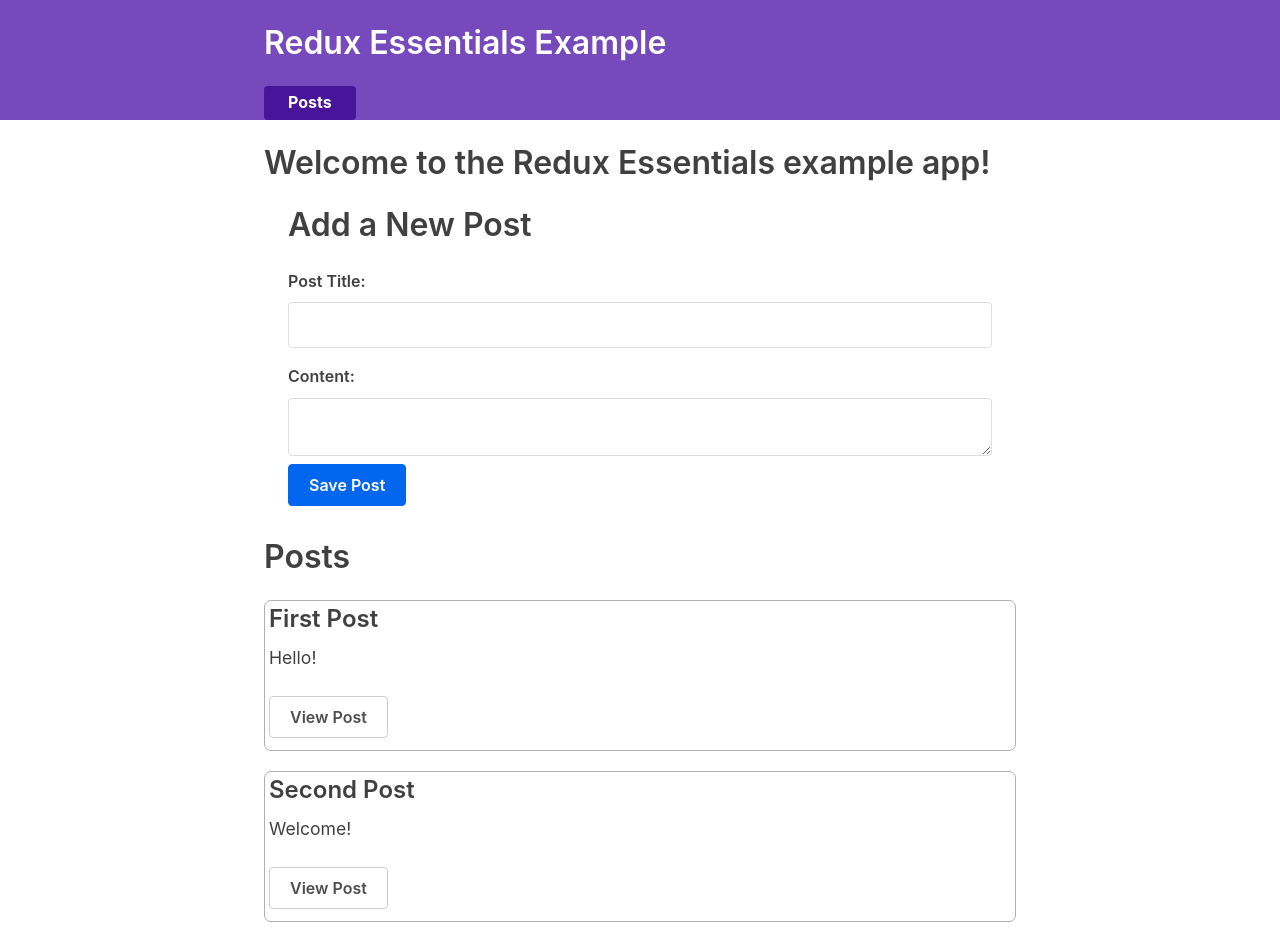
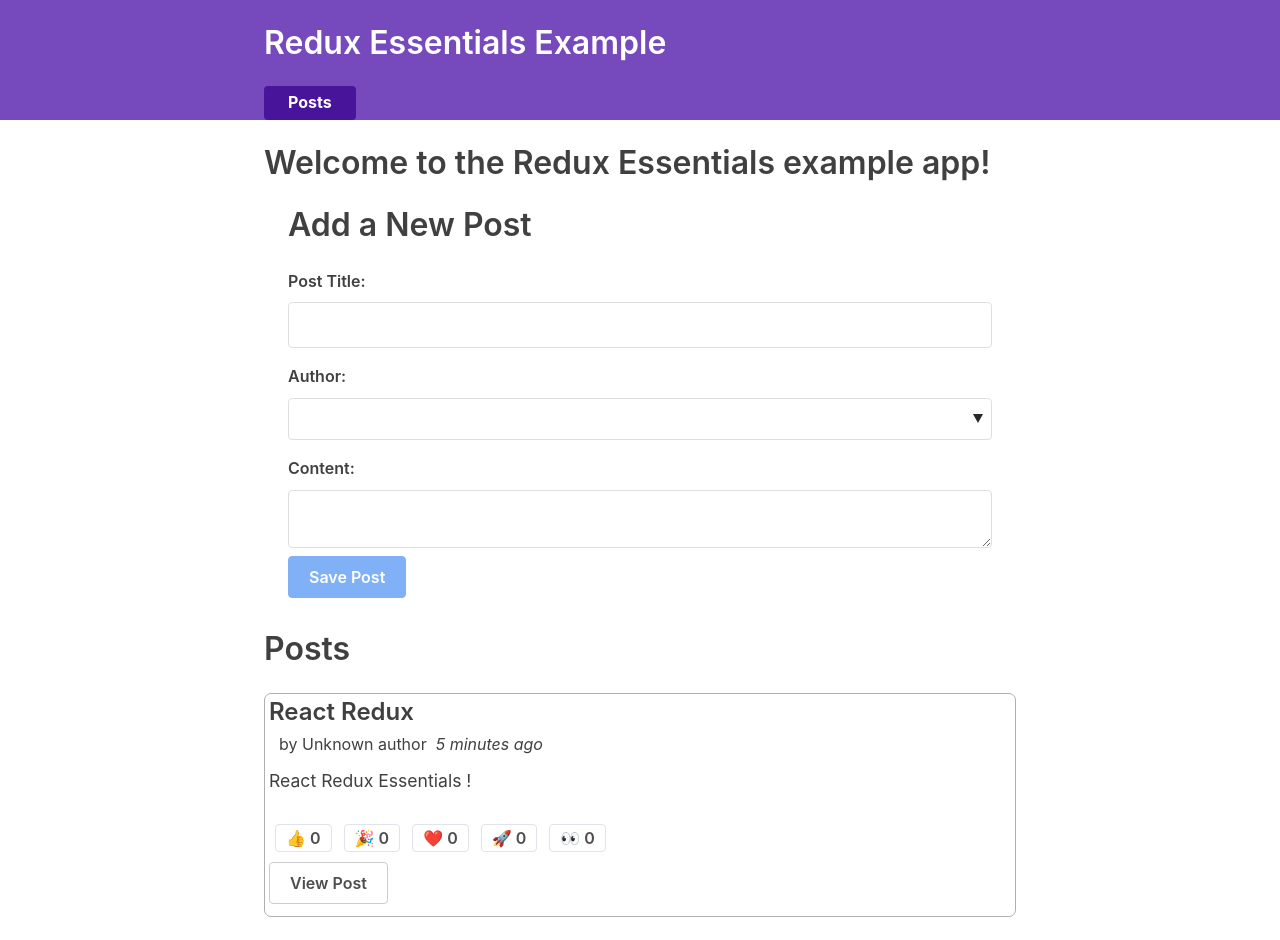
Before and after one commit to Mahadi-Hasan-Sopon/redux-essentials-practice, a React (Create React App) app: page / in a window 1280 px wide. Shown: the top 940 px of the page. Built offline with nearby package versions, Linux system fonts and the light colour scheme; what @mswjs/data, mock-socket, txtgen would draw is missing.

Commit message:
Added Author, Timestamp & Reaction Buttons

```diff
--- a/package.json
+++ b/package.json
@@ -23,7 +23,7 @@
     "txtgen": "^2.2.4"
   },
   "scripts": {
-    "start": "react-scripts start",
+    "start": "react-scripts --openssl-legacy-provider start",
     "build": "react-scripts build",
     "test": "react-scripts test",
     "eject": "react-scripts eject"
--- a/src/app/store.js
+++ b/src/app/store.js
@@ -1,9 +1,11 @@
 import { configureStore } from '@reduxjs/toolkit'
 
 import postsReducer from '../features/posts/postsSlice'
+import usersReducer from '../features/users/usersSlice'
 
 export default configureStore({
   reducer: {
     posts: postsReducer,
+    users: usersReducer,
   },
 })
--- a/src/features/posts/AddPostForm.jsx
+++ b/src/features/posts/AddPostForm.jsx
@@ -1,24 +1,37 @@
 import { useState } from 'react'
 
-import { nanoid } from '@reduxjs/toolkit'
-import { useDispatch } from 'react-redux'
+//import { nanoid } from '@reduxjs/toolkit'
+import { useDispatch, useSelector } from 'react-redux'
 import { postAdded } from './postsSlice'
 
 const AddPostForm = () => {
   const [title, setTitle] = useState('')
   const [content, setContent] = useState('')
+  const [userId, setUserId] = useState('')
 
   const dispatch = useDispatch()
+  const users = useSelector((state) => state.users)
 
   const onTitleChanged = (e) => setTitle(e.target.value)
   const onContentChanged = (e) => setContent(e.target.value)
+  const onAuthorChanged = (e) => setUserId(e.target.value)
 
   const onSavePostClicked = () => {
     if (!title && !content) return alert('Enter Post Title & Content')
-    dispatch(postAdded(title, content))
+    //dispatch(postAdded({ id: nanoid(), title, content }))
+    dispatch(postAdded(title, content, userId))
     setTitle('')
     setContent('')
   }
+
+  const canSave = Boolean(title) && Boolean(content) && Boolean(userId)
+
+  const usersOptions = users.map((user) => (
+    <option key={user.id} value={user.id}>
+      {user.name}
+    </option>
+  ))
+
   return (
     <section>
       <h2>Add a New Post</h2>
@@ -31,6 +44,11 @@
           value={title}
           onChange={onTitleChanged}
         />
+        <label htmlFor="postAuthor">Author:</label>
+        <select id="postAuthor" value={userId} onChange={onAuthorChanged}>
+          <option value=""></option>
+          {usersOptions}
+        </select>
         <label htmlFor="postContent">Content:</label>
         <textarea
           id="postContent"
@@ -38,7 +56,12 @@
           value={content}
           onChange={onContentChanged}
         />
-        <button type="button" onClick={onSavePostClicked}>
+        {
+          // <button type="button" onClick={onSavePostClicked}>
+          //   Save Post
+          // </button>
+        }
+        <button type="button" onClick={onSavePostClicked} disabled={!canSave}>
           Save Post
         </button>
       </form>
--- /dev/null
+++ b/src/features/posts/PostAuthor.js
@@ -0,0 +1,13 @@
+import { useSelector } from 'react-redux'
+
+export const PostAuthor = ({ userId }) => {
+  const author = useSelector((state) =>
+    state.users.find((user) => user.id === userId)
+  )
+
+  return (
+    <span style={{ marginLeft: '10px' }}>
+      by {author ? author.name : 'Unknown author'}
+    </span>
+  )
+}
--- a/src/features/posts/PostsList.js
+++ b/src/features/posts/PostsList.js
@@ -1,13 +1,31 @@
 import { useSelector } from 'react-redux'
 import { Link } from 'react-router-dom'
+
+import { PostAuthor } from './PostAuthor'
+import { TimeAgo } from './TimeAgo'
+import { ReactionButtons } from './ReactionButtons'
 
 const PostsList = () => {
   const posts = useSelector((state) => state.posts)
 
-  const renderedPost = posts.map((post) => (
-    <article className="post-excerpt post-article" key={post.id}>
+  // Sort posts in reverse chronological order by datetime string
+  const orderedPosts = posts
+    .slice()
+    .sort((a, b) => b.date.localeCompare(a.date))
+
+  const renderedPost = orderedPosts.map((post) => (
+    <article
+      style={{ marginTop: '25px' }}
+      className="post-excerpt"
+      key={post.id}
+    >
       <h3>{post.title}</h3>
+      <div style={{ marginTop: '5px', marginLeft: '0', padding: 0 }}>
+        <PostAuthor userId={post.user} />
+        <TimeAgo timestamp={post.date} />
+      </div>
       <p className="post-content">{post.content.substring(0, 100)}</p>
+      <ReactionButtons post={post} />
       <Link to={`/posts/${post.id}`} className="button muted-button">
         View Post
       </Link>
--- /dev/null
+++ b/src/features/posts/ReactionButtons.js
@@ -0,0 +1,32 @@
+import { useDispatch } from 'react-redux'
+
+import { reactionAdded } from './postsSlice'
+
+const reactionEmoji = {
+  thumbsUp: '👍',
+  hooray: '🎉',
+  heart: '❤️',
+  rocket: '🚀',
+  eyes: '👀',
+}
+
+export const ReactionButtons = ({ post }) => {
+  const dispatch = useDispatch()
+
+  const reactionButtons = Object.entries(reactionEmoji).map(([name, emoji]) => {
+    return (
+      <button
+        key={name}
+        type="button"
+        className="muted-button reaction-button"
+        onClick={() =>
+          dispatch(reactionAdded({ postId: post.id, reaction: name }))
+        }
+      >
+        {emoji} {post.reactions[name]}
+      </button>
+    )
+  })
+
+  return <div>{reactionButtons}</div>
+}
--- a/src/features/posts/SinglePostPage.jsx
+++ b/src/features/posts/SinglePostPage.jsx
@@ -1,5 +1,9 @@
 import { useSelector } from 'react-redux'
 import { Link } from 'react-router-dom'
+
+import { TimeAgo } from './TimeAgo'
+import { PostAuthor } from './PostAuthor'
+import { ReactionButtons } from './ReactionButtons'
 
 const SinglePostPage = ({ match }) => {
   const { postId } = match.params
@@ -20,7 +24,12 @@
     <section>
       <article className="post">
         <h2>{post.title}</h2>
+        <div>
+          <PostAuthor userId={post.user} />
+          <TimeAgo timestamp={post.date} />
+        </div>
         <p className="post-content">{post.content}</p>
+        <ReactionButtons post={post} />
         <Link to={`/editPost/${post.id}`} className="button">
           Edit Post
         </Link>
--- /dev/null
+++ b/src/features/posts/TimeAgo.js
@@ -0,0 +1,16 @@
+import { parseISO, formatDistanceToNow } from 'date-fns'
+
+export const TimeAgo = ({ timestamp }) => {
+  let timeAgo = ''
+  if (timestamp) {
+    const date = parseISO(timestamp)
+    const timePeriod = formatDistanceToNow(date)
+    timeAgo = `${timePeriod} ago`
+  }
+
+  return (
+    <span title={timestamp}>
+      &nbsp; <i>{timeAgo}</i>
+    </span>
+  )
+}
--- a/src/features/posts/postsSlice.js
+++ b/src/features/posts/postsSlice.js
@@ -1,38 +1,75 @@
 import { createSlice } from '@reduxjs/toolkit'
+import { nanoid } from '@reduxjs/toolkit'
+import { sub } from 'date-fns'
 
 export const initialState = [
-  { id: '1', title: 'First Post', content: 'Hello!' },
-  { id: '2', title: 'Second Post', content: 'Welcome!' },
+  {
+    id: nanoid(),
+    title: 'First Post',
+    content: 'Hello!',
+    date: sub(new Date(), { minutes: 10 }).toISOString(),
+    reactions: {
+      thumbsUp: 0,
+      hooray: 0,
+      heart: 0,
+      rocket: 0,
+      eyes: 0,
+    },
+  },
+  {
+    id: nanoid(),
+    title: 'React Redux',
+    content: 'React Redux Essentials !',
+    date: sub(new Date(), { minutes: 5 }).toISOString(),
+    reactions: {
+      thumbsUp: 0,
+      hooray: 0,
+      heart: 0,
+      rocket: 0,
+      eyes: 0,
+    },
+  },
 ]
 
 export const postsSlice = createSlice({
   name: 'posts',
   initialState,
   reducers: {
-    postAdded: (state, action) => {
+    postAdded: {
+      reducer(state, action) {
         state.push(action.payload)
       },
-
-    prepare(title, content) {
+      prepare(title, content, userId) {
         return {
           payload: {
             id: nanoid(),
+            date: new Date().toISOString(),
             title,
             content,
+            user: userId,
           },
         }
       },
+    },
     postUpdated: (state, action) => {
       const { id, title, content } = action.payload
+      console.log(state)
       const existingPost = state.find((post) => post.id === id)
       if (existingPost) {
         existingPost.title = title
         existingPost.content = content
       }
     },
+    reactionAdded(state, action) {
+      const { postId, reaction } = action.payload
+      const existingPost = state.find((post) => post.id === postId)
+      if (existingPost) {
+        existingPost.reactions[reaction]++
+      }
+    },
   },
 })
 
-export const { postAdded, postUpdated } = postsSlice.actions
+export const { postAdded, postUpdated, reactionAdded } = postsSlice.actions
 
 export default postsSlice.reducer
--- /dev/null
+++ b/src/features/users/usersSlice.js
@@ -0,0 +1,17 @@
+import { createSlice } from '@reduxjs/toolkit'
+
+const initialState = [
+  { id: '0', name: 'Tuhin Ahammed' },
+  { id: '1', name: 'Sajib Datta' },
+  { id: '2', name: 'Mahadi Hasan' },
+]
+
+const usersSlice = createSlice({
+  name: 'users',
+  initialState,
+  reducers: {}
+})
+
+//export const {} = usersSlice.actions
+
+export default usersSlice.reducer
--- a/src/index.css
+++ b/src/index.css
@@ -4,6 +4,8 @@
 
 body {
   margin: 0;
+  padding: 0;
+  box-sizing: border-box;
   font-family: -apple-system, BlinkMacSystemFont, 'Segoe UI', 'Roboto', 'Oxygen',
     'Ubuntu', 'Cantarell', 'Fira Sans', 'Droid Sans', 'Helvetica Neue',
     sans-serif;
```
Also changed, not shown: 2 other files (tests, documents, lock files or other folders). Lines whose indentation alone changed are shown as unchanged.
